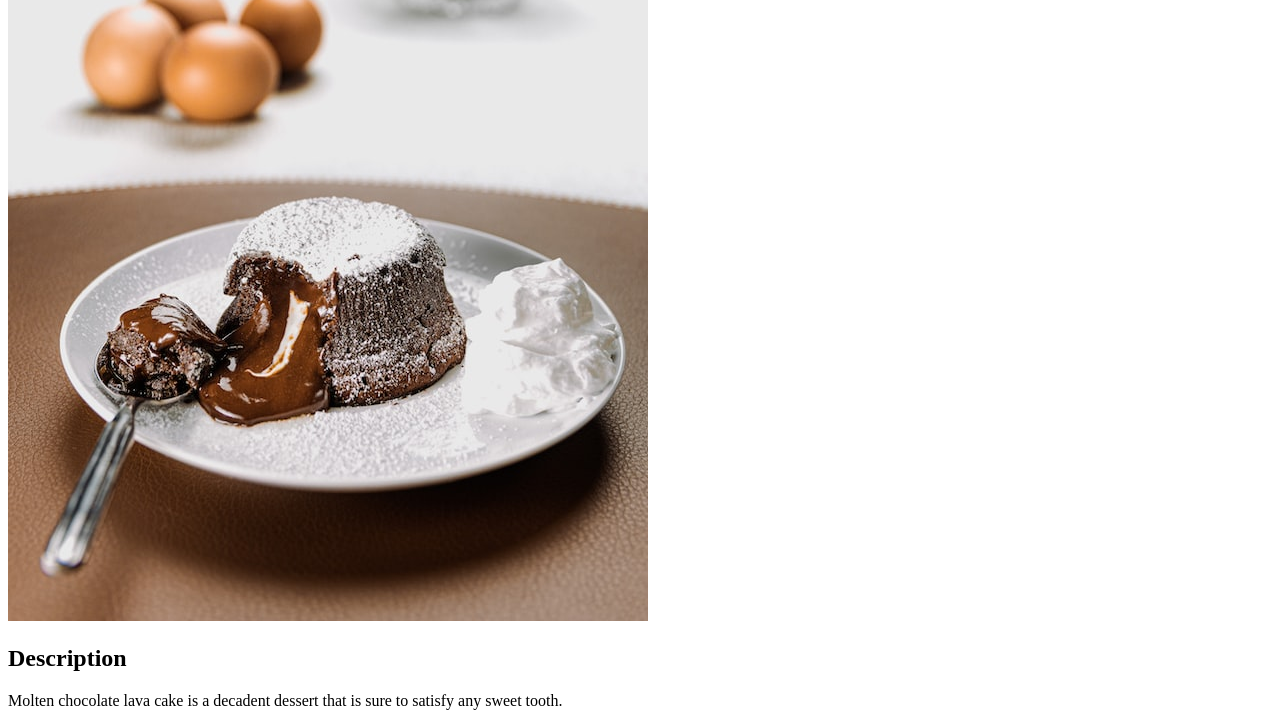
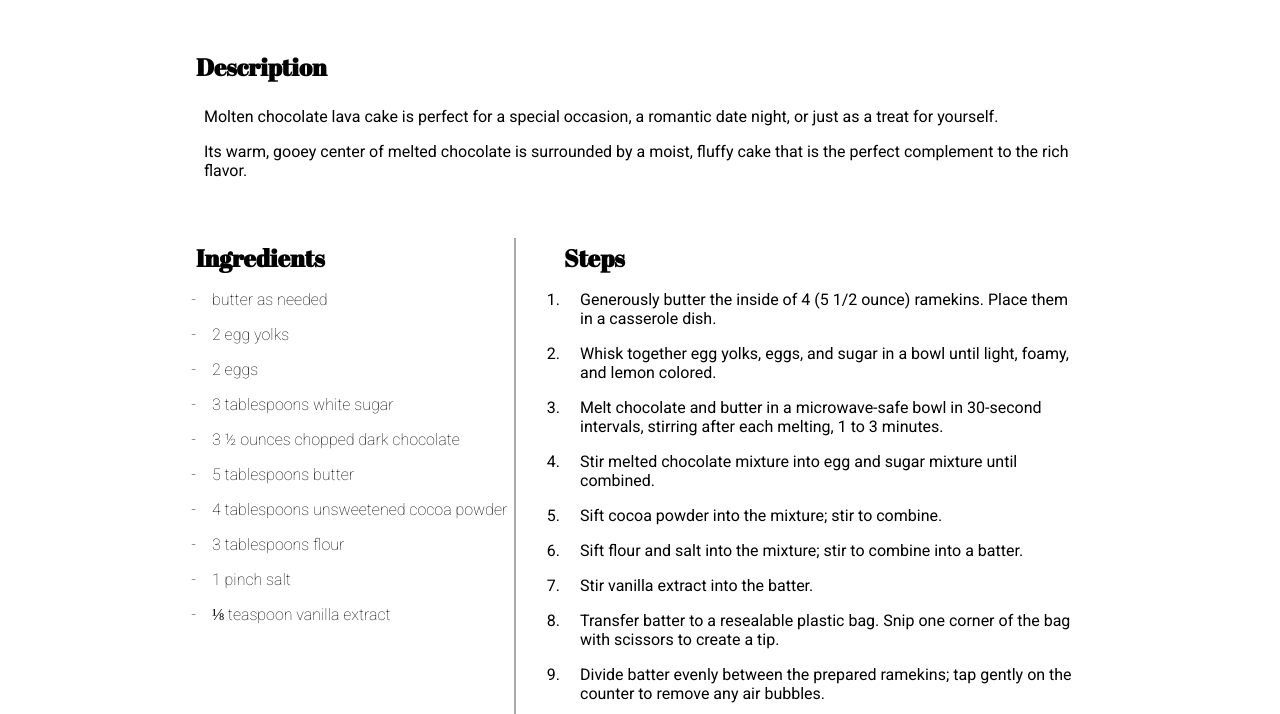
Before and after one commit to ash-odin/odin-recipes, a plain HTML site: page recipes/molten-chocolate-lava-cake.html in a window 1280 px wide. Shown: the part 419-1133 px from the top of the page. Drawn offline with Linux system fonts and the light colour scheme; a web font is replaced by a local one.

Commit message:
Replace recipe page styles with CSS grid

```diff
--- a/recipes/molten-chocolate-lava-cake.html
+++ b/recipes/molten-chocolate-lava-cake.html
@@ -5,18 +5,30 @@
     <meta http-equiv="X-UA-Compatible" content="IE=edge">
     <meta name="viewport" content="width=device-width, initial-scale=1.0">
     <title>Molten Chocolate Lava Cake</title>
+    <link rel="stylesheet" href="../styles.css">
+    <link rel="preconnect" href="https://fonts.googleapis.com">
+    <link rel="preconnect" href="https://fonts.gstatic.com" crossorigin>
+    <link href="https://fonts.googleapis.com/css2?family=Corben&display=swap" rel="stylesheet">
 </head>
 <body>
+    <div class="recipe-wrapper">
+        <div class="recipe">
+            <div class="recipe-header">
                 <h1>Molten Chocolate Lava Cake</h1>
-    <img src="images/mclc-nicola-pavan-unsplash.jpg" alt="chocolate sauce dripping out of a chocolate cake">
+                <div class="image">
+                    <img class="recipe-img" src="./images/chocolate-lava-cake.jpg" alt="chocolate sauce oozing out of a chocolate cake">
+                </div>
+            </div>
+            <div class="description">
                 <h2>Description</h2>
-    <p> Molten chocolate lava cake is a decadent dessert that is sure to satisfy any sweet tooth.</p>
+                <p> Molten chocolate lava cake is perfect for a special occasion, a romantic date night, or just as a
+                    treat for yourself.
+                </p>
                 <p> Its warm, gooey center of melted chocolate is surrounded by a moist,
-        fluffy cake that is the perfect complement to the rich flavor. With
-        just one bite, you'll be transported to chocolate heaven. This dessert
-        is perfect for a special occasion, a romantic date night, or just as a
-        treat for yourself. The velvety texture and intense chocolate flavor
-        make this dessert a true indulgence that you won't want to share.</p>
+                    fluffy cake that is the perfect complement to the rich flavor.
+                </p>
+            </div>
+            <div class="ingredients">
                 <h2>Ingredients</h2>
                 <ul>
                     <li>butter as needed</li>
@@ -30,6 +42,8 @@
                     <li>1 pinch salt</li>
                     <li>⅛ teaspoon vanilla extract</li>
                 </ul>
+            </div>
+            <div class="steps">
                 <h2>Steps</h2>
                 <ol>
                     <li> Generously butter the inside of 4 (5 1/2 ounce) ramekins.
@@ -54,5 +68,8 @@
                     <li> Loosen the edges from the ramekin with a knife. Invert each cake onto a plate and dust
                          with powdered sugar. </li>
                 </ol>
+            </div>
+        </div>
+    </div>
 </body>
 </html>
--- a/styles.css
+++ b/styles.css
@@ -1,11 +1,11 @@
-/* CSS Reset */
+@import url('https://fonts.googleapis.com/css2?family=Abril+Fatface&family=Corben&family=Roboto:wght@100;400&display=swap');/* CSS Reset */
 * {
     padding: 0;
     margin: 0;
     box-sizing: border-box;
 }
 
-.main {
+main {
     display: flex;
     flex-wrap: wrap;
     gap: 5px;
@@ -18,7 +18,7 @@
     position: relative;
 }
 
-.main > .article:first-child {
+main > .article:first-child {
     width: 100%;
 }
 
@@ -58,3 +58,84 @@ img {
     transition: .75s ease;
     background-color: #636565;
   }
+
+.recipe-wrapper {
+    display: flex;
+}
+
+.recipe {
+    display: grid;
+    grid-template-rows: auto;
+    grid-template-columns: 40ch 65ch;
+    grid-row-gap: 50px;
+    column-gap: 3rem;
+    margin: auto;
+}
+
+.recipe > .recipe-header {
+    display: flex;
+    grid-row: 1;
+    grid-column: 1 / 3;
+    align-items: center;
+    gap: 1rem;
+}
+.recipe-header > h1 {
+    font-family: 'Corben';
+    font-size: 4rem;
+    line-height: 3.5rem;
+
+}
+
+.recipe > .image {
+    grid-row: 1;
+    grid-column: 2 / 3;
+    margin: auto;
+  }
+
+h2, h3 {
+    font-family: 'Abril Fatface';
+    margin: .25rem 0;
+}
+
+.description {
+    display: flex;
+    flex-direction: column;
+    grid-row: 2;
+    grid-column: 1 / 3;
+    font-family: 'Roboto';
+}
+
+.description > h2 {
+    margin-bottom: 1rem;
+}
+
+p {
+    margin: .5rem;
+}
+
+
+.ingredients {
+    grid-row: 3;
+    grid-column: 1 / 2;
+    border-right: 2px solid rgb(174, 169, 169);
+}
+
+.steps {
+    grid-row: 3;
+    grid-column: 2 / 3;
+  }
+
+li {
+    margin: 1rem 0;
+    padding-left: 1rem;
+}
+
+ul li {
+    list-style-type: "-";
+    font-family: 'Roboto';
+    font-weight: 100;
+}
+
+ol li {
+    font-family: 'Roboto';
+}
```
Also changed, not shown: index.html (+2 -6 lines), recipes/red-velvet-cupcakes.html (+22 -5 lines), recipes/tiramisu.html (+20 -3 lines). Lines whose indentation alone changed are shown as unchanged.
